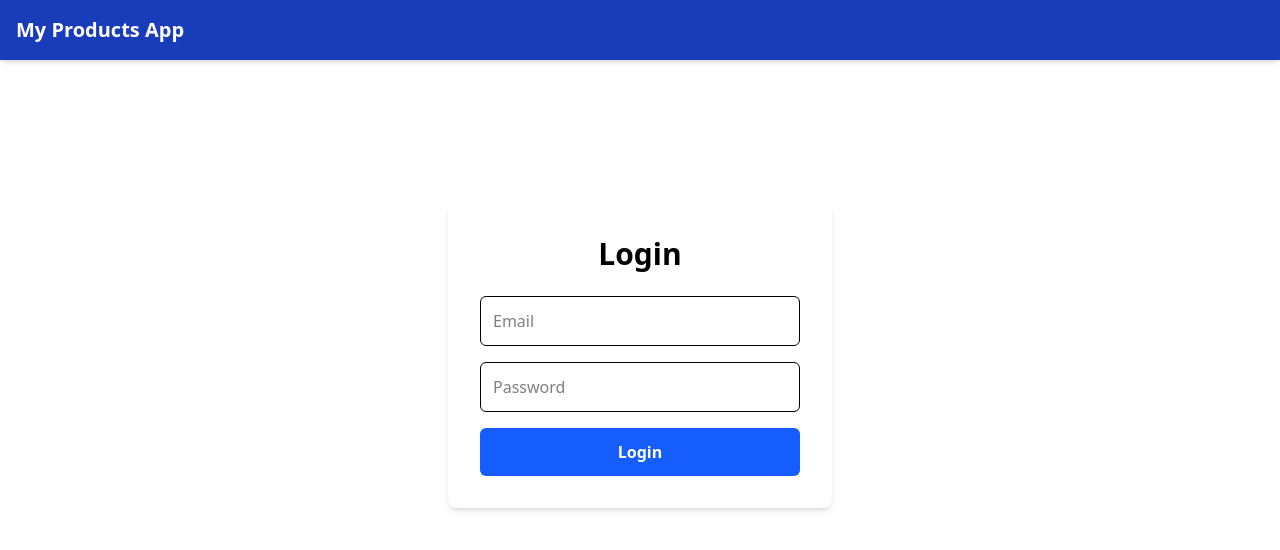
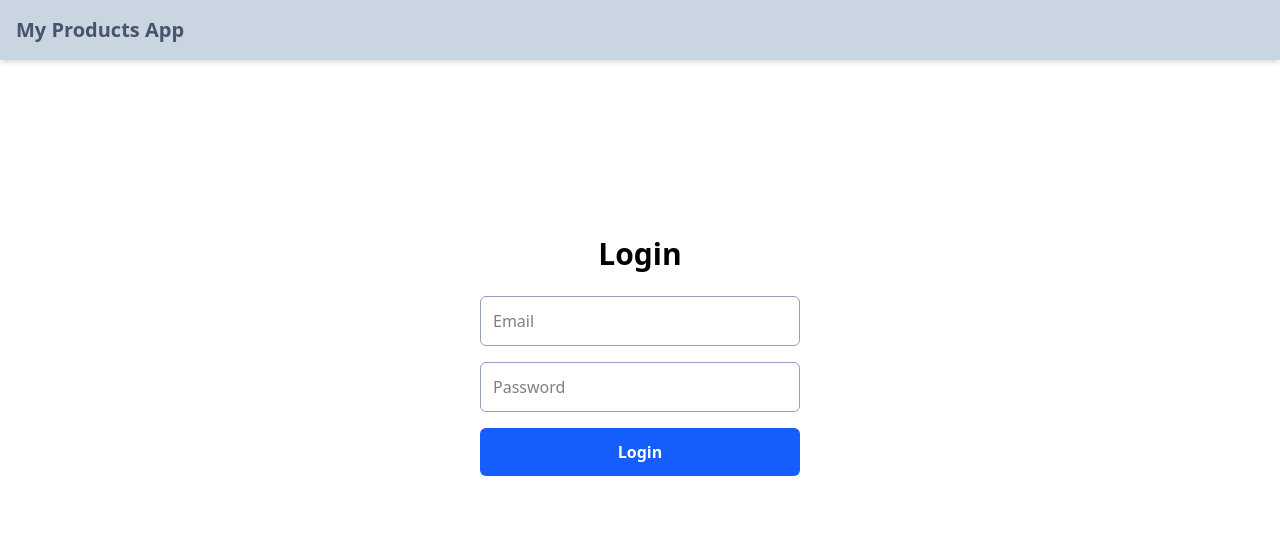
Before and after one commit to migueldcdev/ts-supabase-aws-ci-cd-app, a React (Vite) app: page /login in a window 1280 px wide. Shown: the top 550 px of the page. Built offline with nearby package versions, Linux system fonts and the light colour scheme; no server answers; the database is empty.

Commit message:
style: general styling

```diff
--- a/src/App.tsx
+++ b/src/App.tsx
@@ -9,6 +9,8 @@ import { Login } from "./components/Login";
 import { ProductList } from "./components/ProductList";
 
 import { useAppContext } from "./context";
+
+import { FaSignOutAlt } from "react-icons/fa";
 
 const App = () => {
   const { session, handleLogout } = useAppContext();
@@ -23,14 +25,14 @@ const App = () => {
 
   return (
     <Router>
-      <nav className="w-full bg-blue-800 text-white p-4 flex justify-between items-center shadow-md">
-        <h1 className="text-xl font-bold">My Products App</h1>
+      <nav className="w-full bg-slate-300 p-4 flex justify-between items-center shadow-md">
+        <h1 className="text-xl font-bold text-slate-600">My Products App</h1>
         {session && (
           <button
             onClick={handleLogout}
-            className="bg-red-500 hover:bg-red-600 px-4 py-2 rounded-md"
+            className="bg-slate-500 px-2 py-2 text-white rounded-md hover:cursor-pointer hover:bg-slate-600"
           >
-            Logout
+            <FaSignOutAlt />
           </button>
         )}
       </nav>
--- a/src/components/Login/index.tsx
+++ b/src/components/Login/index.tsx
@@ -18,7 +18,7 @@ export const Login = () => {
 
   return (
     <div className="flex justify-center items-center mt-36">
-      <div className="bg-white p-8 rounded-lg shadow-md w-96">
+      <div className="bg-white p-8 w-96">
         <h2 className="text-3xl font-bold mb-6 text-center">Login</h2>
         <form
           onSubmit={handleSubmit(onSubmit)}
@@ -28,19 +28,19 @@ export const Login = () => {
             type="email"
             placeholder="Email"
             {...register("email")}
-            className="w-full p-3 border rounded-md"
+            className="w-full p-3 border border-slate-400 rounded-md"
           />
           {errors.email && <p>Email required</p>}
           <input
             type="password"
             placeholder="Password"
             {...register("password")}
-            className="w-full p-3 border rounded-md"
+            className="w-full p-3 border border-slate-400 rounded-md"
           />
           {errors.password && <p>Password required</p>}
           <button
             type="submit"
-            className="w-full bg-blue-600 hover:bg-blue-700 text-white font-bold py-3 rounded-md"
+            className="w-full bg-blue-600 hover:bg-blue-700 text-white font-bold py-3 rounded-md hover:cursor-pointer"
           >
             Login
           </button>
--- a/src/components/ProductList/index.tsx
+++ b/src/components/ProductList/index.tsx
@@ -3,6 +3,8 @@ import { useState } from "react";
 
 import { AddProductForm } from "../AddProductForm";
 import { UpdateProductForm } from "../UpdateProductForm";
+
+import { FaTrash } from "react-icons/fa";
 
 type Inputs = {
   id: number;
@@ -27,7 +29,7 @@ export const ProductList = () => {
   }
 
   return (
-    <div className="max-w-4xl mx-auto mt-10 p-6 bg-white shadow-lg rounded-lg">
+    <div className="max-w-4xl mx-auto mt-10 p-6 bg-white ">
       <h2 className="text-3xl font-bold mb-6 text-center">Product List</h2>
       {!isEditing ? (
         <AddProductForm addProduct={addProduct} />
@@ -38,34 +40,34 @@ export const ProductList = () => {
         />
       )}
 
-      <table className="table-auto w-full border border-gray-300 shadow-md rounded-md">
+      <table className="table-auto w-full border border-gray-300 rounded-md">
         <thead>
-          <tr className="bg-gray-200 text-gray-700">
-            <th className="px-4 py-3 text-left">Name</th>
-            <th className="px-4 py-3 text-left">Price</th>
-            <th className="px-4 py-3 text-center">Actions</th>
+          <tr className="bg-gray-200 text-gray-700 text-center">
+            <th className="px-4 py-3">Name</th>
+            <th className="px-4 py-3">Price</th>
+            <th className="px-4 py-3">Actions</th>
           </tr>
         </thead>
         <tbody>
           {products?.map((product) => (
             <tr
               key={product.id}
-              className="border-b hover:bg-gray-100 transition"
+              className="border border-slate-200 hover:bg-gray-100 transition text-center"
             >
               <td className="px-4 py-3">{product.name}</td>
               <td className="px-4 py-3">${product.price}</td>
-              <td className="px-4 py-3 flex space-x-2 justify-center">
+              <td className="px-4 py-3 flex gap-6 justify-center">
                 <button
                   onClick={() => handleEdit(product)}
-                  className="bg-yellow-500 hover:bg-yellow-600"
+                  className="py-1 px-2 rounded-lg border-2 border-slate-300 hover:bg-slate-200 hover:cursor-pointer"
                 >
                   Edit
                 </button>
                 <button
                   onClick={() => deleteProduct(product.id)}
-                  className="bg-red-500 hover:bg-red-600"
+                  className="bg-red-500 text-white px-2 rounded-lg hover:bg-red-600 focus:outline-none focus:ring-2 focus:ring-red-400 hover:cursor-pointer"
                 >
-                  Delete
+                  <FaTrash />
                 </button>
               </td>
             </tr>
```
